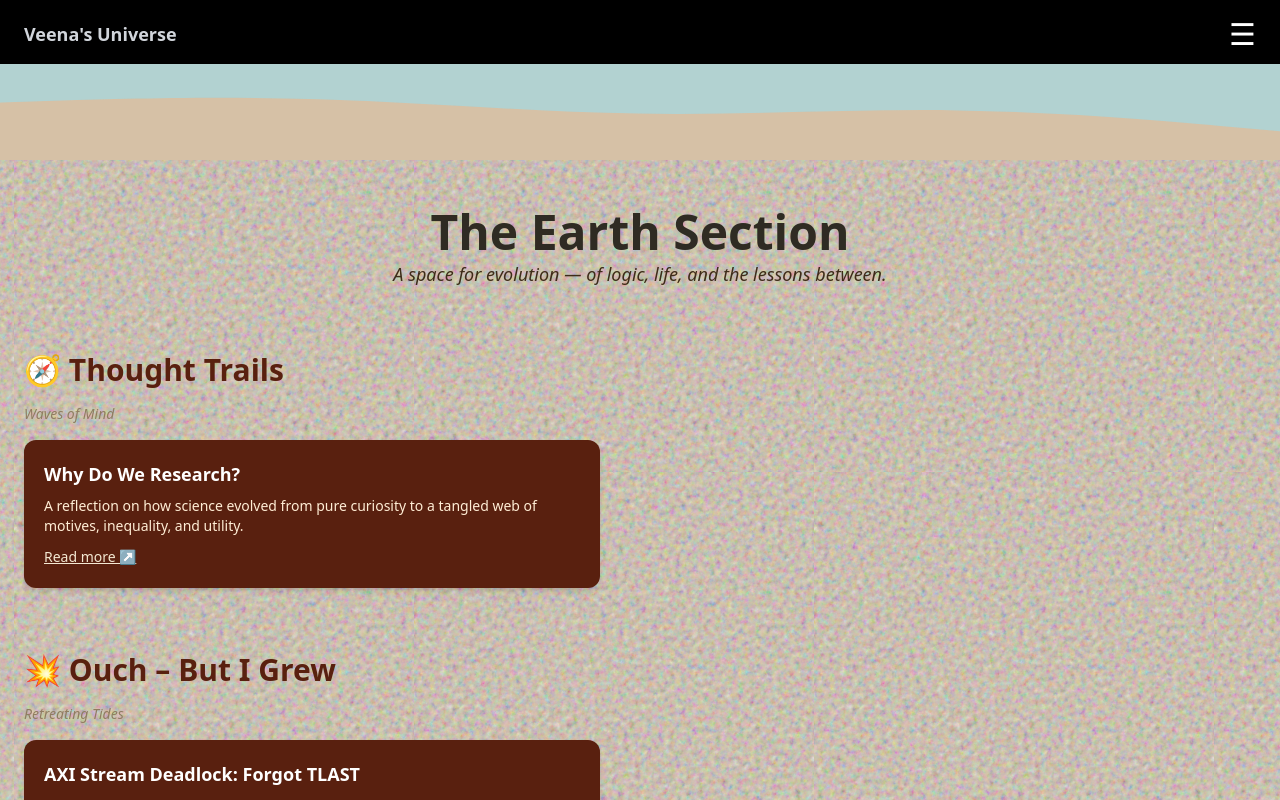
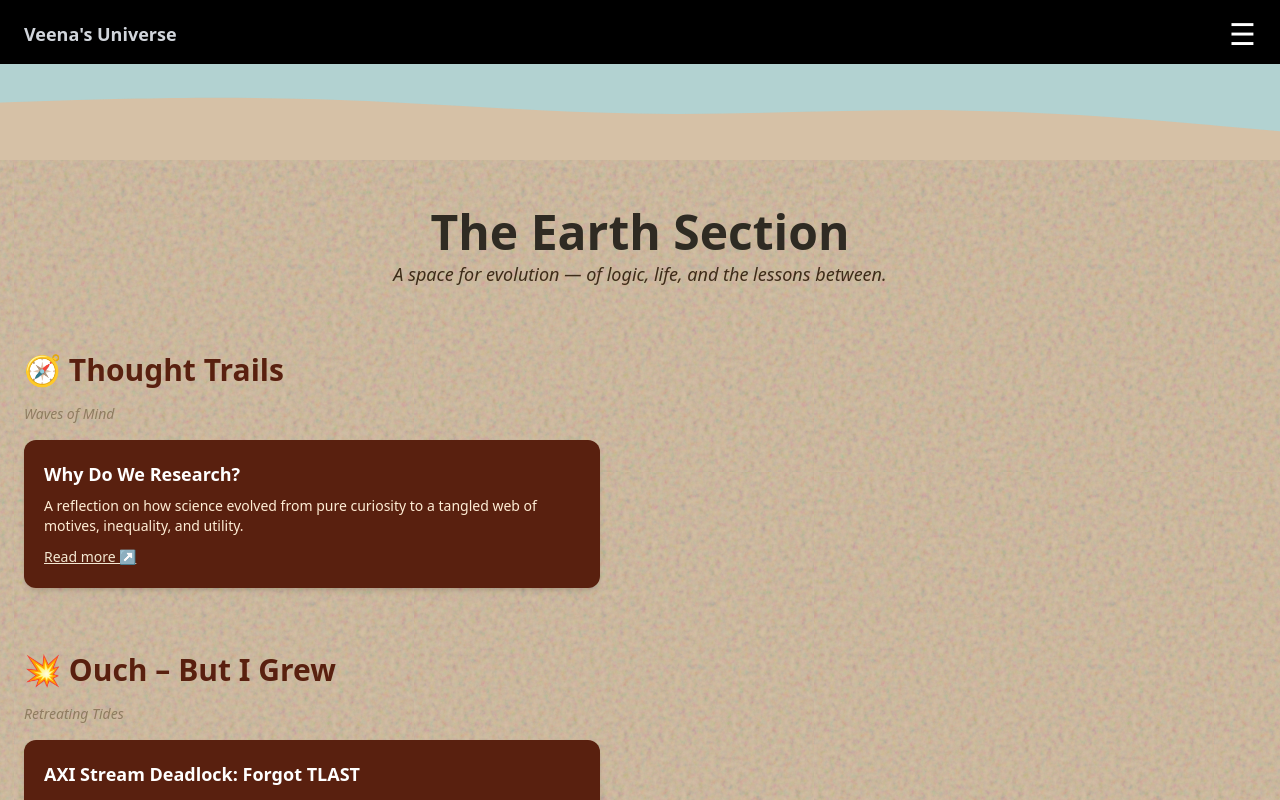
Before and after one commit to Veena-vk/veena-portfolio-dev, a Next.js app: page /earth in a window 1280 px wide. Shown: the top 800 px of the page. Built offline with nearby package versions, Linux system fonts and the light colour scheme.

Commit message:
Update sand.css

```diff
--- a/app/earth/components/sand.css
+++ b/app/earth/components/sand.css
@@ -1,9 +1,14 @@
 .sand-texture {
-  background-image: url('/textures/sand-grain.svg'); /* You can use a subtle SVG or PNG */
+  position: absolute;
+  inset: 0;
+  background-image: url('/textures/sand-grain.svg');
   background-repeat: repeat;
   background-size: 400px 400px;
-  opacity: 20;
   animation: shiftSand 40s linear infinite;
+  opacity: 0.4;
+  mix-blend-mode: multiply;
+  pointer-events: none;
+  z-index: 0;
 }
 
 @keyframes shiftSand {
```
